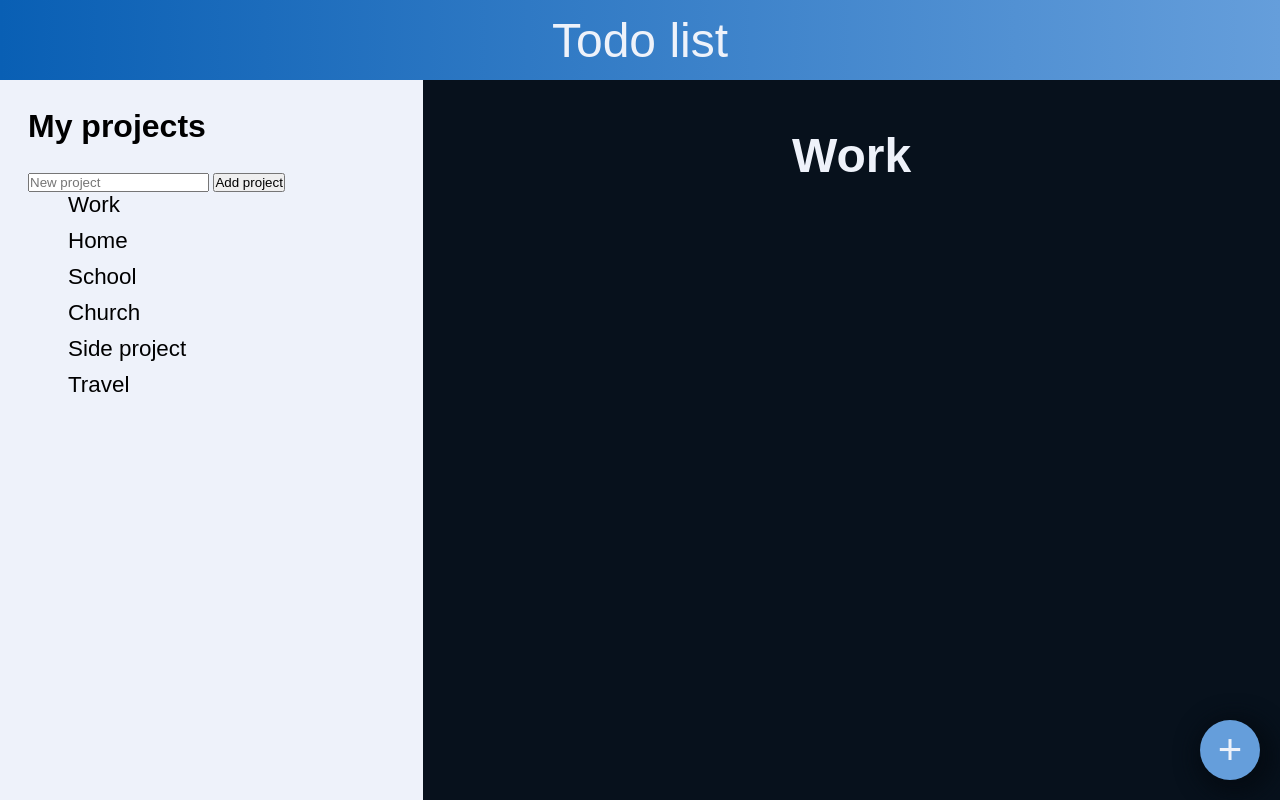
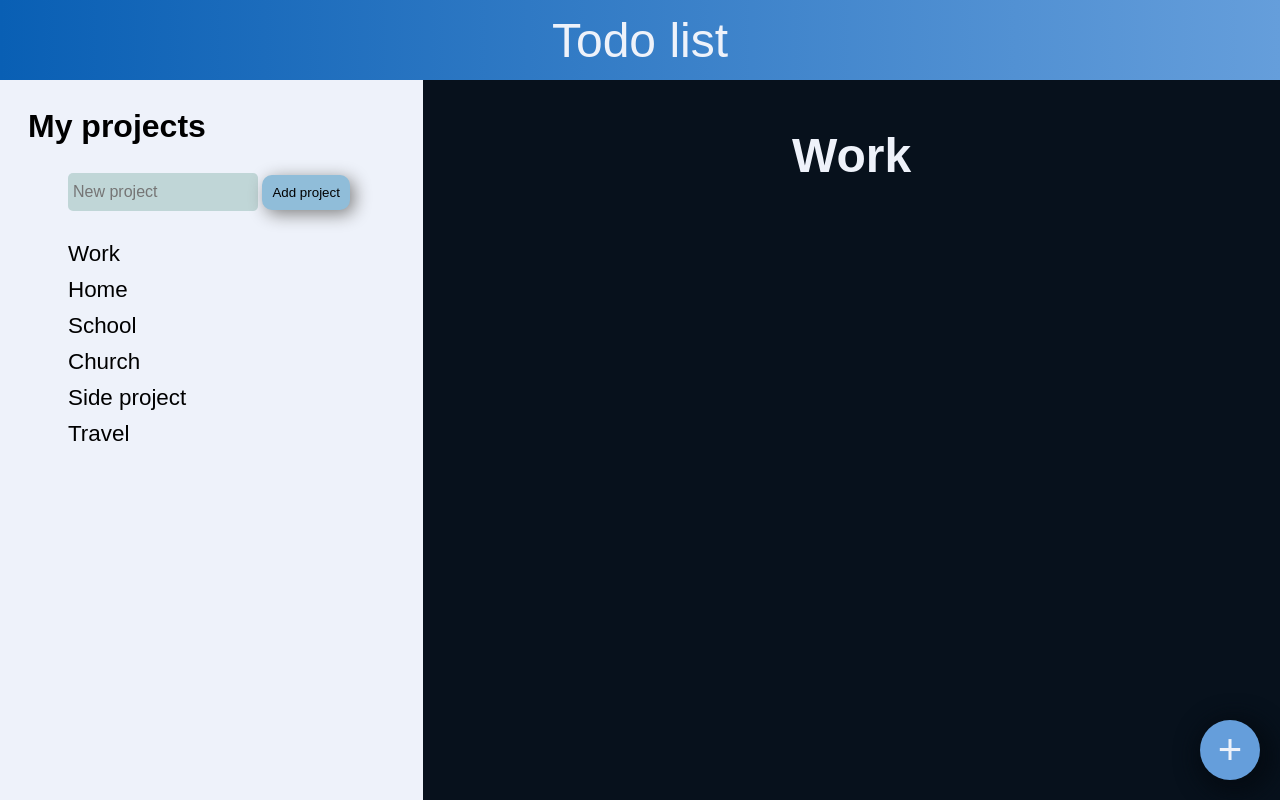
Before and after one commit to jm-mogo/todoList, a website built with webpack: page src/template.html in a window 1280 px wide. Built offline with nearby package versions, Linux system fonts and the light colour scheme.

Commit message:
styled the add new project input and button

```diff
--- a/src/styles/projects.scss
+++ b/src/styles/projects.scss
@@ -4,6 +4,31 @@
         font-weight: bold;
         padding-bottom: 28px;
     }
+}
+
+.add-new-project-div {
+    padding-bottom: 20px;
+    padding-left: 40px;
+}
+
+.add-new-project-input {
+    appearance: none;
+    border: none;
+    background: #c0d6d7;
+    width: 180px;
+    height: 28px;
+    border-radius: 5px;
+    padding: 5px;
+    font-size: 1rem;
+    margin-bottom: 10px;
+}
+
+.add-project-btn {
+    padding: 10px;
+    background: #90bdd9;
+    border: none;
+    border-radius: 10px;
+    box-shadow: 4px 4px 17px gray;
 }
 
 .projects {
--- a/src/template.html
+++ b/src/template.html
@@ -21,9 +21,9 @@
                 <div id="menu">
                     <div>
                         <p>My projects</p>
-                        <div>
-                            <input type="text" placeholder="New project" id="add-new-project-input">
-                            <button type="button" id="add-project-btn">Add project</button>
+                        <div class="add-new-project-div">
+                            <input type="text" placeholder="New project" id="add-new-project-input" class="add-new-project-input">
+                            <button type="button" id="add-project-btn" class="add-project-btn">Add project</button>
                         </div>
                     </div>
                     <div id="projects" class="projects"></div>
```
Also changed, not shown: dist/index.html, dist/main.js.
